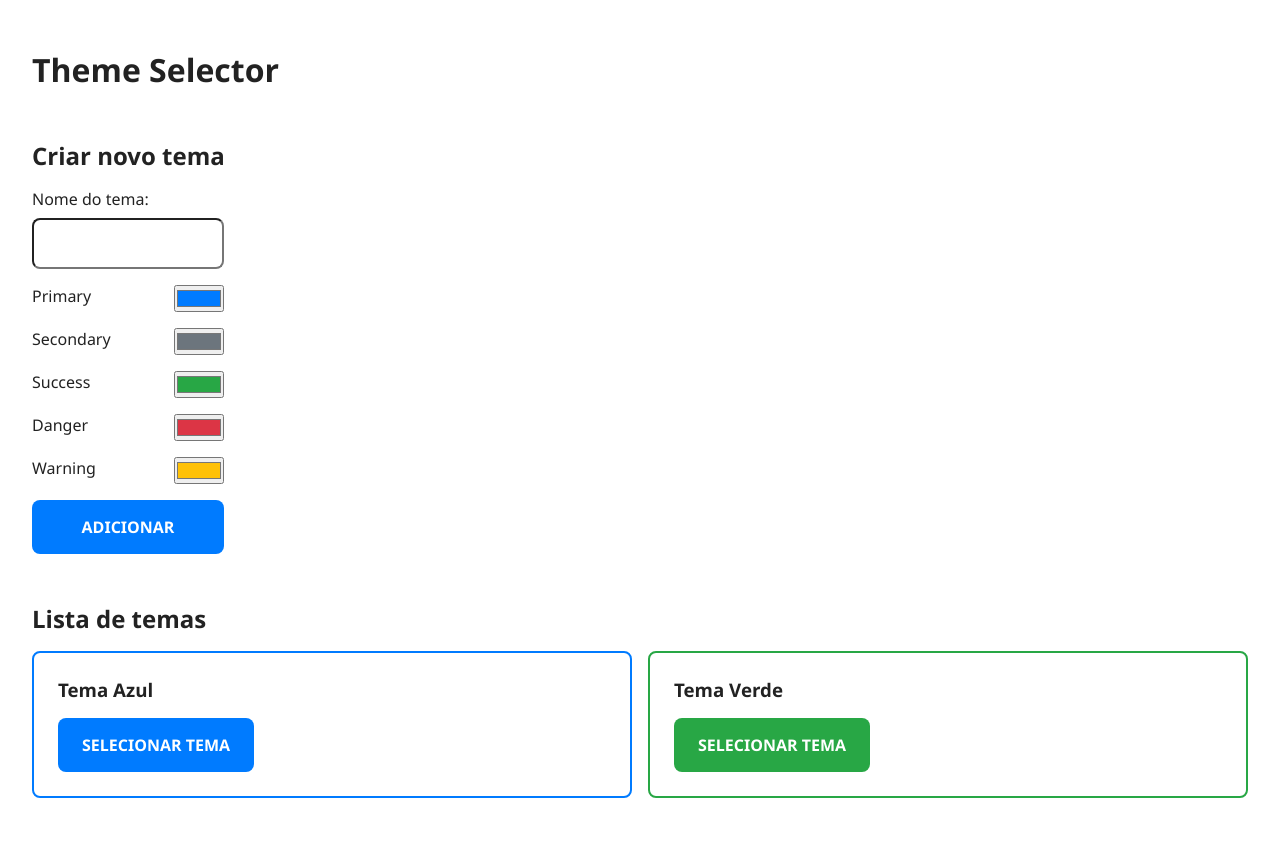
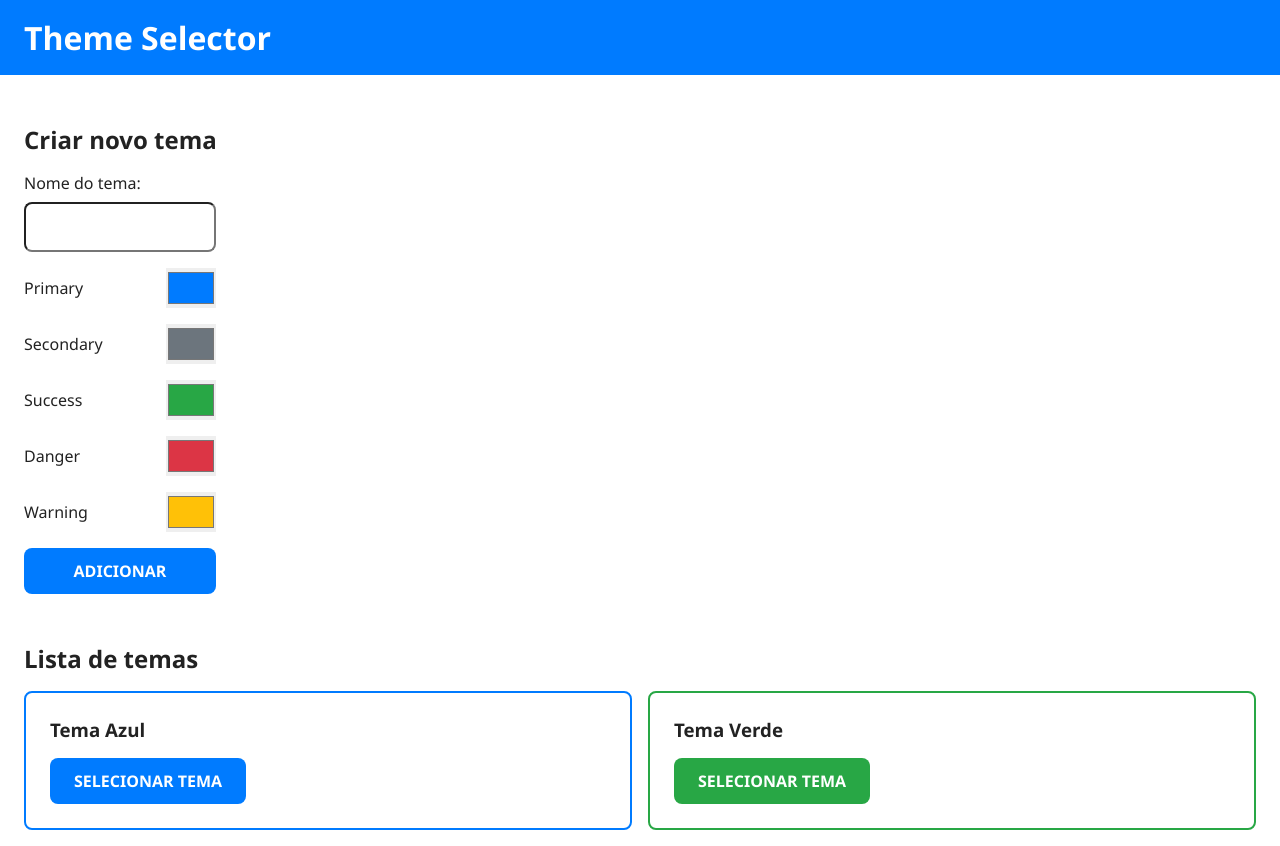
Before and after one commit to marcelopoars/theme-selector, a plain HTML site: page index.html in a window 1280 px wide. Drawn offline with Linux system fonts and the light colour scheme.

Commit message:
refactor: change styles

```diff
--- a/index.html
+++ b/index.html
@@ -8,50 +8,60 @@
     <link rel="stylesheet" href="./src/styles/global.css" />
   </head>
   <body>
-    <header>
+    <header id="header-page">
+      <div class="container">
         <h1>Theme Selector</h1>
+      </div>
     </header>
 
     <main>
+      <section>
+        <div class="container">
           <h2>Criar novo tema</h2>
 
           <form id="new-theme-form">
             <div class="form-control">
               <label for="theme-name-input">Nome do tema:</label>
-          <input type="text" id="theme-name-input" required>
+              <input type="text" id="theme-name-input" required />
             </div>
 
             <div class="form-control color">
               <label for="primary-color-input">Primary</label>
-          <input type="color" id="primary-color-input">
+              <input type="color" id="primary-color-input" />
             </div>
 
             <div class="form-control color">
               <label for="secondary-color-input">Secondary</label>
-          <input type="color" id="secondary-color-input">
+              <input type="color" id="secondary-color-input" />
             </div>
 
             <div class="form-control color">
               <label for="success-color-input">Success</label>
-          <input type="color" id="success-color-input">
+              <input type="color" id="success-color-input" />
             </div>
 
             <div class="form-control color">
               <label for="danger-color-input">Danger</label>
-          <input type="color" id="danger-color-input">
+              <input type="color" id="danger-color-input" />
             </div>
 
             <div class="form-control color">
               <label for="warning-color-input">Warning</label>
-          <input type="color" id="warning-color-input">
+              <input type="color" id="warning-color-input" />
             </div>
 
             <button type="submit" id="new-theme-form-button">Adicionar</button>
           </form>
+        </div>
+      </section>
 
+      <section>
+        <div class="container">
           <h2>Lista de temas</h2>
 
           <ul id="theme-list"></ul>
+        </div>
+      </section>
     </main>
 
     <script type="module" src="./src/utils/main.js"></script>
--- a/src/styles/global.css
+++ b/src/styles/global.css
@@ -6,14 +6,17 @@
 
 html,
 body,
+input,
 button {
   font-family: "Segoe UI", Tahoma, Geneva, Verdana, sans-serif;
   font-size: 1rem;
   color: #222222;
 }
 
-body {
-  padding: 3rem 2rem;
+.container {
+  max-width: 1920px;
+  margin: 0 auto;
+  padding: 0 1.5rem;
 }
 
 li {
@@ -22,7 +25,7 @@ li {
 
 button {
   appearance: none;
-  padding: 1rem 1.5rem;
+  padding: 0.75rem 1.5rem;
   border: none;
   border-radius: 0.5rem;
   color: white;
@@ -43,6 +46,8 @@ button:active {
 
 header {
   margin-bottom: 3rem;
+  padding: 1rem 0;
+  color: white;
 }
 
 h2 {
@@ -77,18 +82,33 @@ h2 {
 
 #new-theme-form .form-control.color {
   display: flex;
+  align-items: center;
+}
+
+#new-theme-form .form-control.color input,
+#new-theme-form label {
+  border: none;
+  cursor: pointer;
+
+}
+
+#new-theme-form .form-control.color input {
+  height: 2.5rem;
+  transition: opacity 0.2s;
+}
+
+#new-theme-form .form-control.color input:hover {
+  opacity: 0.9;
 }
 
 #new-theme-form label {
   display: inline-block;
-
-  width: 8rem;
   flex: 1;
 }
 
 #new-theme-form #theme-name-input {
   margin-top: 0.5rem;
-  padding: 1rem;
+  padding: 0.75rem 1rem;
   border-radius: 0.5rem;
 }
 
--- a/src/utils/render-theme-list.js
+++ b/src/utils/render-theme-list.js
@@ -11,6 +11,9 @@ const defaultTheme =  {
     warning: "#ffc107",
   },
 }
+
+const headerPage = document.querySelector('#header-page')
+headerPage.style.backgroundColor = defaultTheme.colors.primary
 
 document.querySelector("#new-theme-form").addEventListener("submit", addNewTheme);
 
```
Also changed, not shown: README.md. Lines whose indentation alone changed are shown as unchanged.
